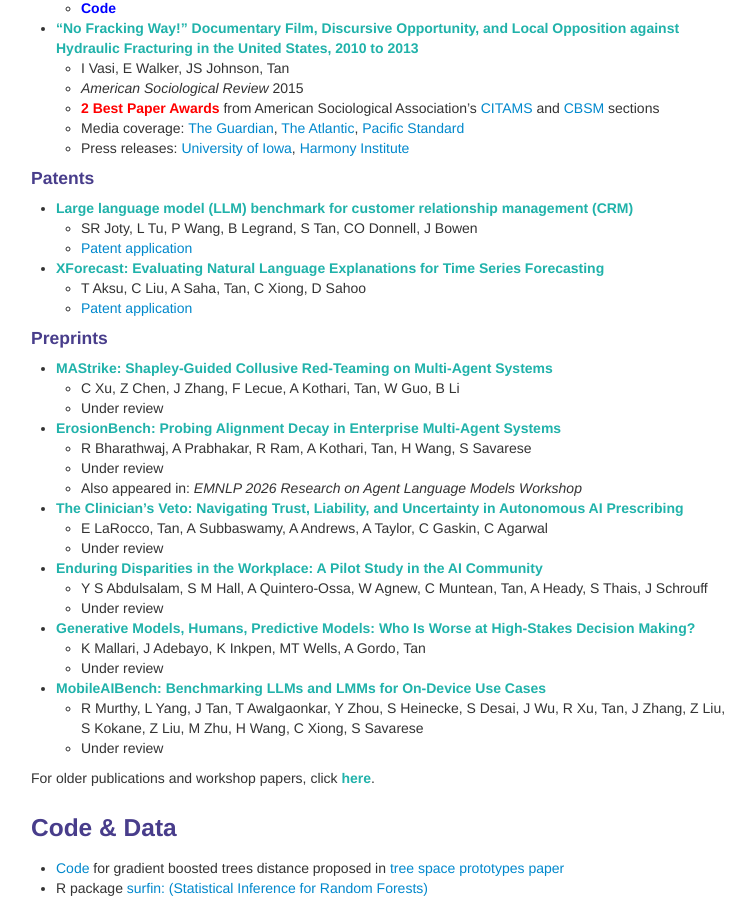
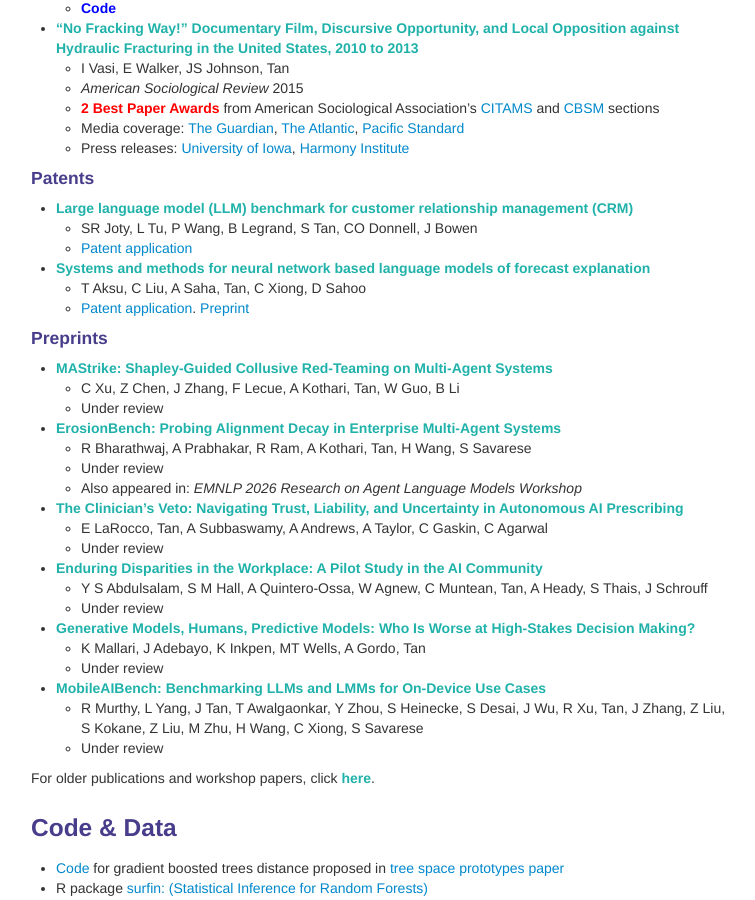
Before and after one commit to shftan/shftan.github.io, a Jekyll site: the page built from index.md, in a window 1280 px wide and 900 px high, scrolled down 2054 px. Shown: the whole window, without its empty margins (259-1014 px from the left). Built offline with Jekyll 4.4.1, drawn with Linux system fonts in a browser that asks for light colours.

Commit message:
Update index.md

```diff
--- a/index.md
+++ b/index.md
@@ -109,9 +109,9 @@ For other news, click <a class="paper" href="oldernews.html">here</a>.
    - SR Joty, L Tu, P Wang, B Legrand, S Tan, CO Donnell, J Bowen
    - [Patent application](https://patents.google.com/patent/US20260228750A1/en)
 
-- <a class="paper" href="https://arxiv.org/abs/2410.14180">XForecast: Evaluating Natural Language Explanations for Time Series Forecasting</a>
+- <span class="paper">Systems and methods for neural network based language models of forecast explanation</span>
    - T Aksu, C Liu, A Saha, Tan, C Xiong, D Sahoo
-   - [Patent application](https://patents.google.com/patent/US20250384241A1)
+   - [Patent application](https://patents.google.com/patent/US20250384241A1). [Preprint](https://arxiv.org/abs/2410.14180)
 
 <h4>Preprints</h4>
 - <a class="paper" href="https://arxiv.org/abs/2606.12918">MAStrike: Shapley-Guided Collusive Red-Teaming on Multi-Agent Systems</a>
```
